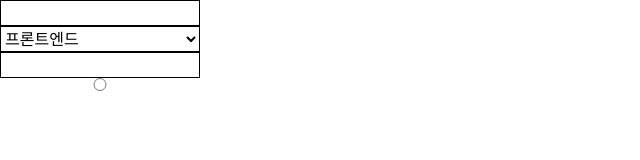
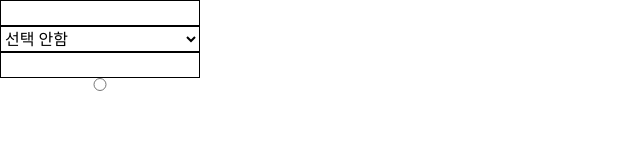
Before and after one commit to cokid1998/react-playground, a React app: page / in a window 1280 px wide. Shown: the top 160 px of the page, without its empty margins (0-640 px from the left). Built offline with nearby package versions, Linux system fonts and the light colour scheme; data requests are answered from the project's data file; the HTML template or start-up script is replaced by a standard one.

Commit message:
기획이나 디자인 때문에 프론트에 영향을 끼치는 상황

```diff
--- a/src/App.tsx
+++ b/src/App.tsx
@@ -14,16 +14,10 @@ interface ServerPayload {
 
 interface UIState {
   title: string;
-  // 첫번째 고민.. front에서는 label과 value라는 프로퍼티로 넣고싶은데 서버에서는
-  // id랑 name이라는 이름으로 들어옴
-  // categories: CategoriesResponse;
-
-  // 해결볍 1
-  // categories: {
-  //   label: string;
-  //   value: number;
-  // };
-
+  // 두번째 문제
+  // 기획에서 select의 첫번째 option태그는 "선택안함"을 보여줘야함
+  // categories 타입에 null이 추가 됨
+  categories: CategoriesResponse | null;
   price: number;
   isPublished: boolean;
 }
@@ -37,14 +31,6 @@ function App() {
       const res = await fetch("http://localhost:3001/categories");
       const categoriesData: CategoriesResponse[] = await res.json();
       setCategories(categoriesData);
-      /*
-        해결법 2
-        const formmatedCategories = categories.map((cat) => ({
-          label: cat.name,
-          value: cat.id,
-        }));
-        setCategories(formmatedCategories);
-       */
     };
     fetchCategories();
   }, []);
@@ -53,6 +39,7 @@ function App() {
     <form className="flex flex-col w-50">
       <input className="border" value={form?.title} />
       <select className="border">
+        <option value={""}>선택 안함</option>
         {categories?.map((cat) => (
           <option key={cat.id} value={cat.id}>
             {cat.name}
@@ -66,7 +53,3 @@ function App() {
 }
 
 export default App;
-
-// 첫번째 고민.. UIState타입에서는 label과 value라는 프로퍼티로 넣고싶은데 서버에서는 id랑 name이라는 이름으로 들어옴
-// 해결법 1. 그냥 UIState의 label과 value는 id와 name으로 바꿈
-// 해결법 2. 가져올 때 가공해서 가져옴 ✅
```
